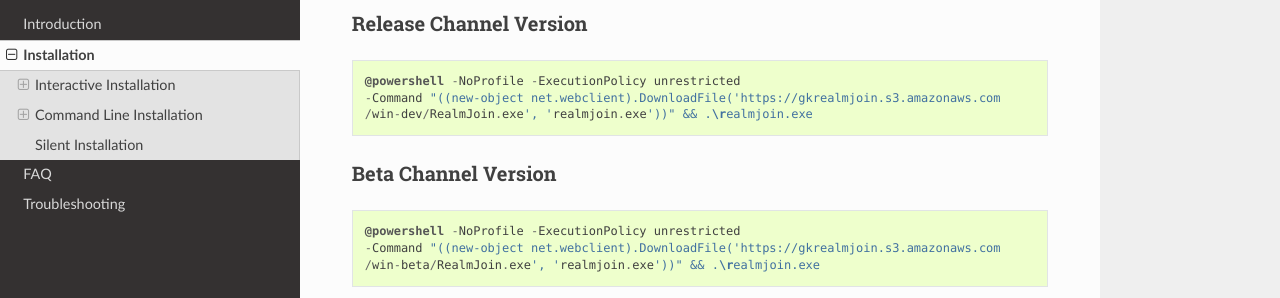
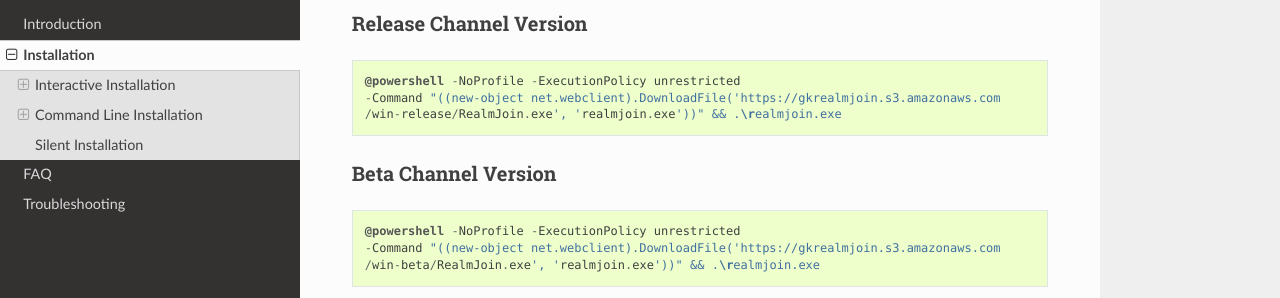
Before and after one commit to bb-froggy/realmjoin-docs, a Sphinx documentation site: the page built from docs/installation.md, in a window 1280 px wide and 900 px high, scrolled down 451 px. Shown: the part 153-451 px from the top of the window. Built offline with Sphinx 7.4.7 and the Read the Docs theme 2.0.0, drawn with Linux system fonts in a browser that asks for light colours.

Commit message:
win-release endpoint

````diff
--- a/docs/installation.md
+++ b/docs/installation.md
@@ -4,7 +4,7 @@
 
 ### Release Version
 
-[RealmJoin Release Version](https://gkrealmjoin.s3.amazonaws.com/win-dev/RealmJoin.exe)
+[RealmJoin Release Version](https://gkrealmjoin.s3.amazonaws.com/win-release/RealmJoin.exe)
 
 ### Dev Channel Version
 
@@ -23,7 +23,7 @@
 ```
 @powershell -NoProfile -ExecutionPolicy unrestricted
 -Command "((new-object net.webclient).DownloadFile('https://gkrealmjoin.s3.amazonaws.com
-/win-dev/RealmJoin.exe', 'realmjoin.exe'))" && .\realmjoin.exe
+/win-release/RealmJoin.exe', 'realmjoin.exe'))" && .\realmjoin.exe
 ```
 
 ### Beta Channel Version
````
